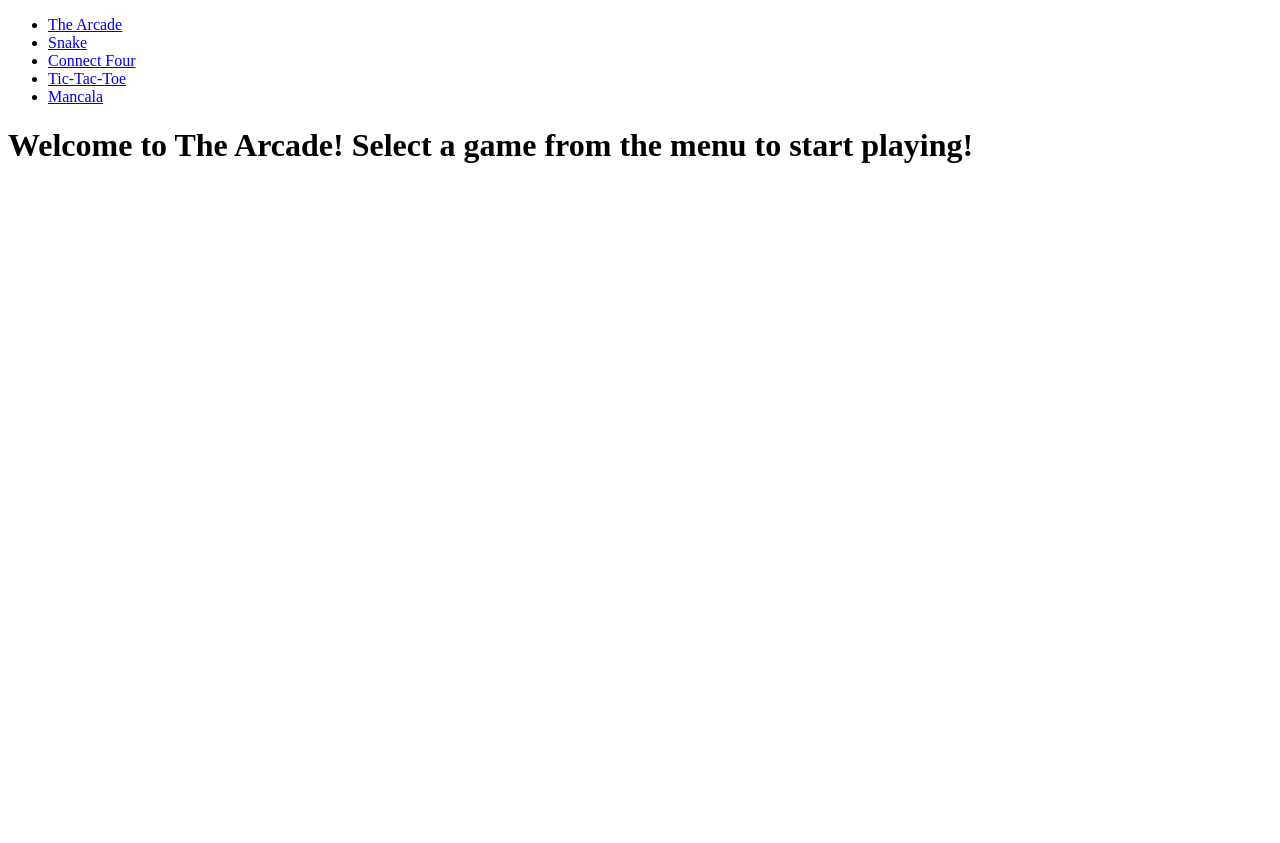
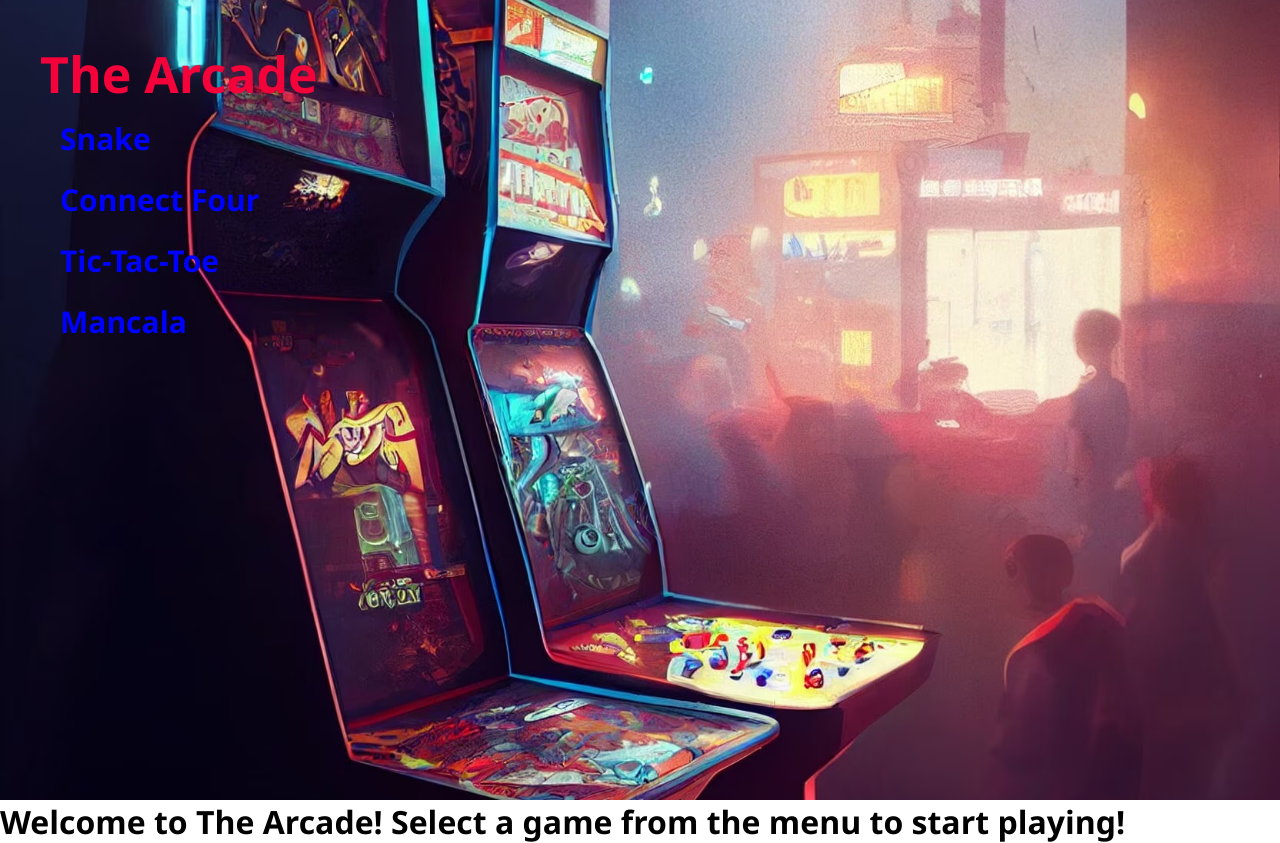
Before and after one commit to BJohnson1025/Arcade, a plain HTML site: page index.html in a window 1280 px wide. Before the commit the page ends 800 px from the top, so only its background shows below. Drawn offline with Linux system fonts and the light colour scheme.

Commit message:
updated index

```diff
--- a/index.css
+++ b/index.css
@@ -1,3 +1,48 @@
-body {
+* {
+  padding: 0px;
+  margin: 0px;
+  box-sizing: border-box;
+  font-family:'Segoe UI', Tahoma, Geneva, Verdana, sans-serif;
+}
+
+.home {
+  height: 100vh;
+  width: 100%;
+  background-image:url(Arcade.jpg);
+  background-size: cover;
+  background-position: center;
+}
+
+nav {
+  display: flex;
+  flex-direction: column;
+  align-items: left;
+  justify-content: space-between;
+  padding-top: 40px;
+  padding-left: 40px;
+  padding-right: 10;
+}
+
+.logo {
+  color: rgb(244, 2, 58);
+  font-size: 50px;
+}
+
+nav ul li {
+  list-style-type: none;
+  display:flex;
+  flex-direction: column;
+  padding: 10px 20px;
+}
+
+nav ul li a {
+  color:blue;
+  text-decoration: none;
+  font-weight: bold;
+  font-size: 30px;
+}
+
+nav ul li a:hover {
+  color: rgb(244, 2, 58);
 
 }
--- a/index.html
+++ b/index.html
@@ -10,17 +10,16 @@
 </head>
 
 <body>
-
-  <header>
-    <div class="nav bar">
+    <div class="home">
+      <nav>
+        <h2 class="logo"> The Arcade </h2>
       <ul>
-        <li class="active"><a href="index.html">The Arcade</a>
-        </li>
         <li><a href="snake.html">Snake</a></li>
         <li><a href="cnct4.html">Connect Four</a></li>
         <li><a href="ttt.html">Tic-Tac-Toe</a></li>
         <li><a href="manca.html">Mancala</a></li>
       </ul>
+      </nav>
     </div>
 
     <div class="decribe">
@@ -29,7 +28,5 @@
       </h1>
 
     </div>
-  </header>
-
 </body>
 </html>
```
Also changed, not shown: Arcade.jpg (added), 1 other file.
